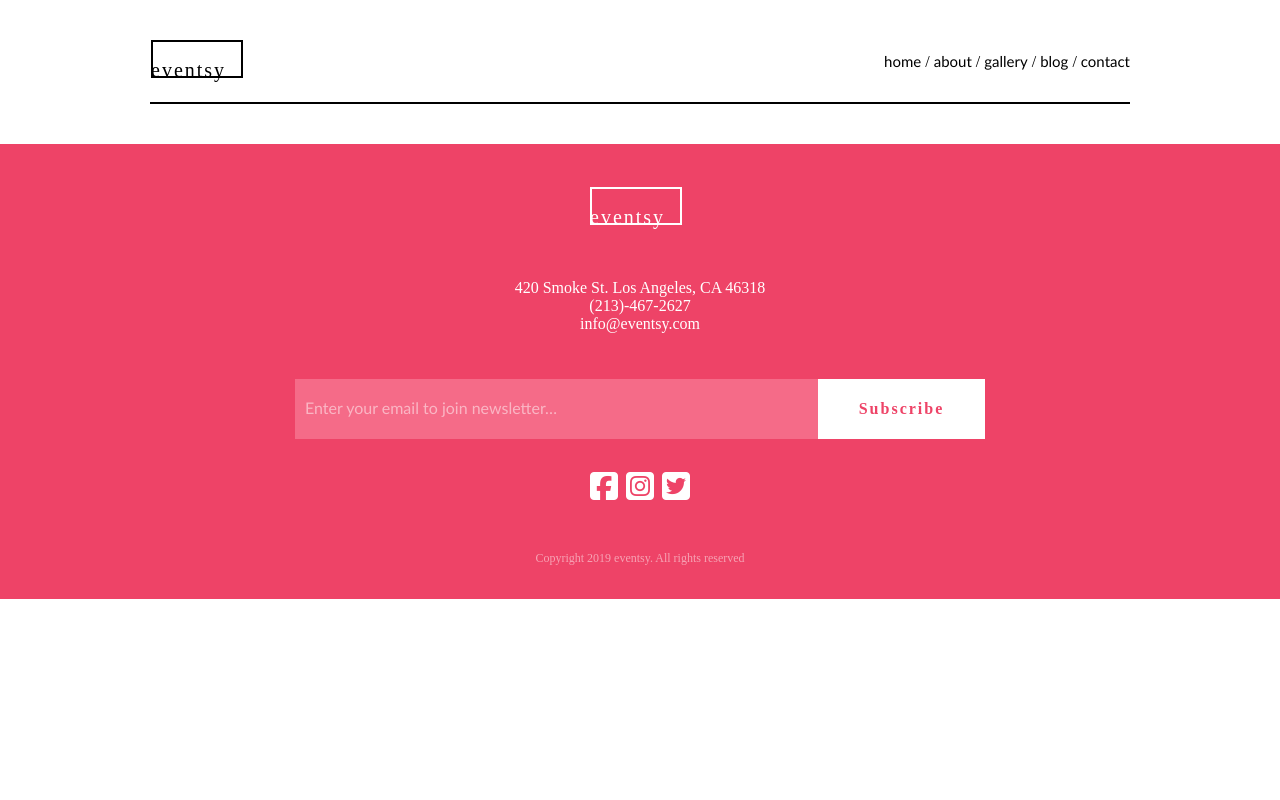
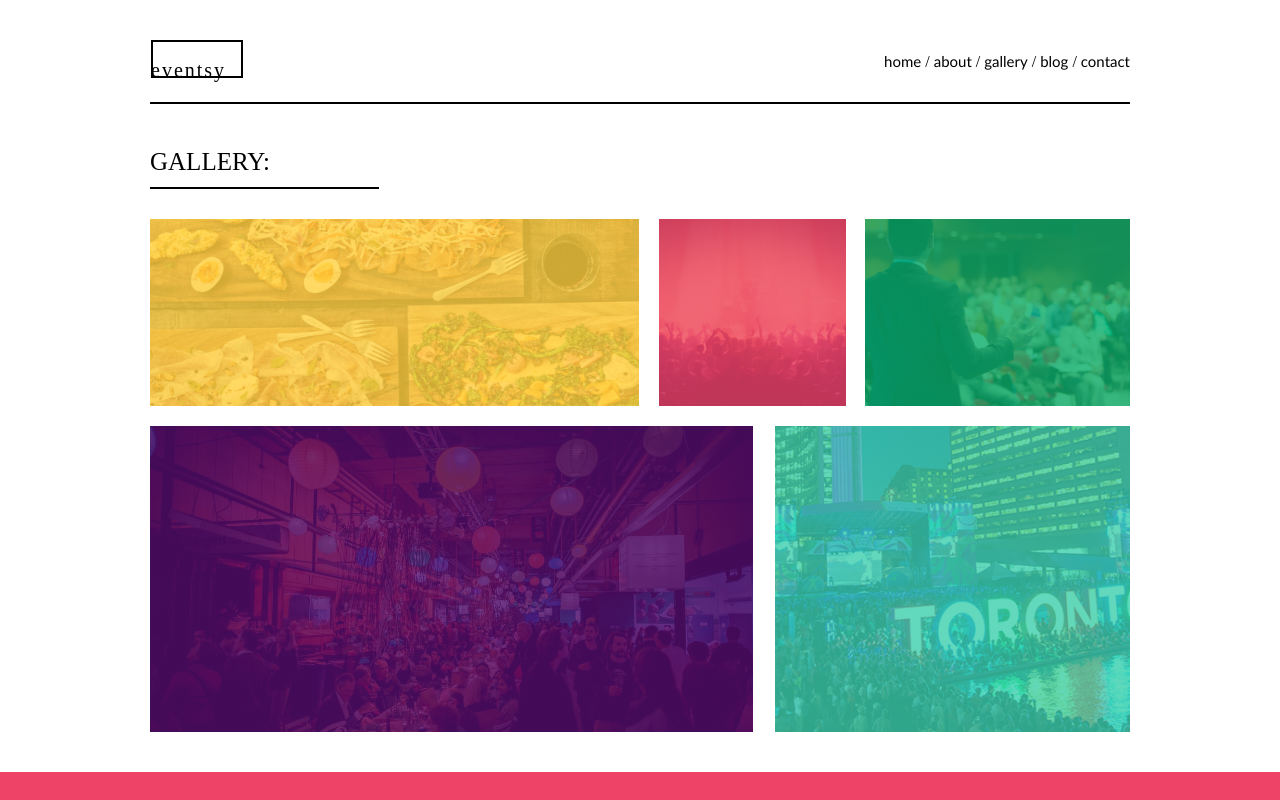
Before and after one commit to N215-lorender/final-project, a website: page index.html in a window 1280 px wide. Shown: the top 800 px of the page. Drawn offline with Linux system fonts and the light colour scheme; a web font is replaced by a local one.

Commit message:
implement gallery (links required)

```diff
--- a/index.html
+++ b/index.html
@@ -30,7 +30,23 @@
   </nav>
 
   <div id="app">
-
+    <div class="gallery">
+      <div class="gallery-header">
+        GALLERY:
+        <hr>
+      </div>
+      <div class="gallery-images-wrapper">
+        <div class="gallery-row">
+          <div class="r1i1"></div>
+          <div class="r1i2"></div>
+          <div class="r1i3"></div>
+        </div>
+        <div class="gallery-row">
+          <div class="r2i1"></div>
+          <div class="r2i2"></div>
+        </div>
+      </div>
+    </div>
   </div>
 
   <!-- <script src="lib/jquery-3.6.0.min.js"></script>
--- /dev/null
+++ b/scss/gallery/gallery-row.scss
@@ -0,0 +1,27 @@
+.gallery-row {
+    display: flex;
+    align-items: center;
+    justify-content: space-between;
+    margin-bottom: 20px;
+
+    .r1i1 {
+        @include image(489px, 187px, $common-yellow, "../images/gallery/1.png");
+
+    }
+
+    .r1i2 {
+        @include image(187px, 187px, $common-red, "../images/gallery/2.jpeg");
+    }
+
+    .r1i3 {
+        @include image(265px, 187px, $common-green, "../images/gallery/3.jpg");
+    }
+
+    .r2i1 {
+        @include image(603px, 306px, $common-purple, "../images/gallery/4.jpg");
+    }
+
+    .r2i2 {
+        @include image(355px, 306px, $common-blue, "../images/gallery/5.png");
+    }
+}
--- /dev/null
+++ b/scss/gallery/gallery.scss
@@ -0,0 +1,14 @@
+.gallery {
+    width: $content-width;
+    margin: 0 auto;
+
+    .gallery-header {
+        margin-top: 34px;
+        @include header-text(229px);
+    }
+
+    .gallery-images-wrapper {
+        margin-top: 30px;
+        margin-bottom: 40px;
+    }
+}
--- a/scss/mixins.scss
+++ b/scss/mixins.scss
@@ -24,7 +24,14 @@
     cursor: pointer;
 }
 
-@mixin image($width, $height, $overlay-color) {}
+@mixin image($width, $height, $overlay-color, $image-path) {
+    height: $height;
+    width: $width;
+    background-image: linear-gradient(rgba($overlay-color, .8), rgba($overlay-color, .8)), url($image-path);
+    background-position: center;
+    background-size: cover;
+    background-repeat: no-repeat;
+}
 
 @mixin date-block($height:60px, $width:60px) {
     height: $height;
--- a/scss/styles.scss
+++ b/scss/styles.scss
@@ -10,3 +10,5 @@
 @import "home/upcoming-events.scss";
 @import "about/about-header.scss";
 @import "about/about.scss";
+@import "gallery/gallery.scss";
+@import "gallery/gallery-row.scss";
```
Also changed, not shown: css/styles.css, 1 other file.
